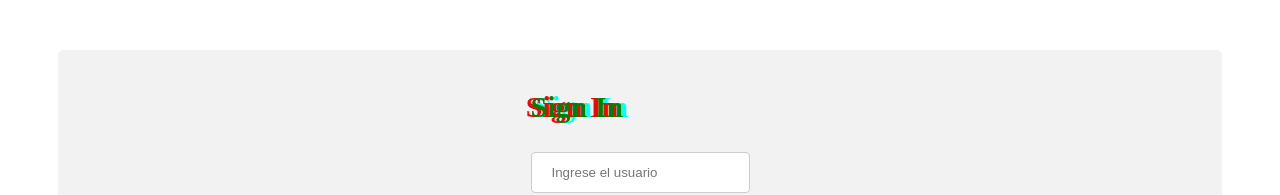
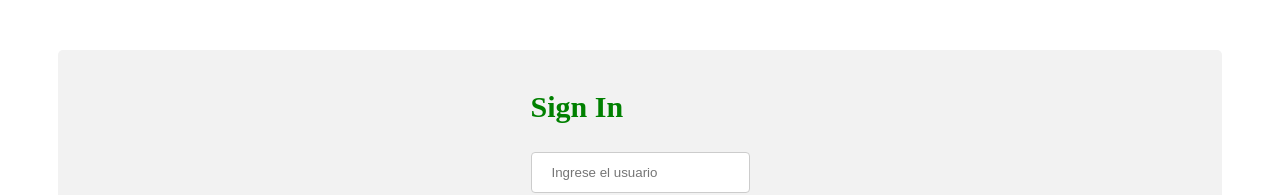
Before and after one commit to lmEkoz/2CM152013090237IDT4, a React app: page / in a window 1280 px wide. Shown: the top 195 px of the page. Built offline with nearby package versions, Linux system fonts and the light colour scheme.

Commit message:
Update home.css

```diff
--- a/src/styles/home.css
+++ b/src/styles/home.css
@@ -3,7 +3,6 @@ body{
 }
 
 h1 {
-    text-shadow: red -.3rem 0,
-                cyan .3rem 0;
+
     font-size: 5rem;
 }
```
